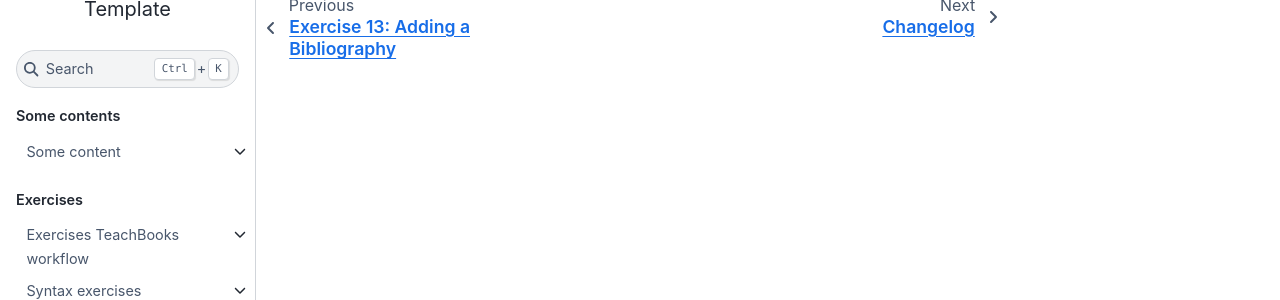
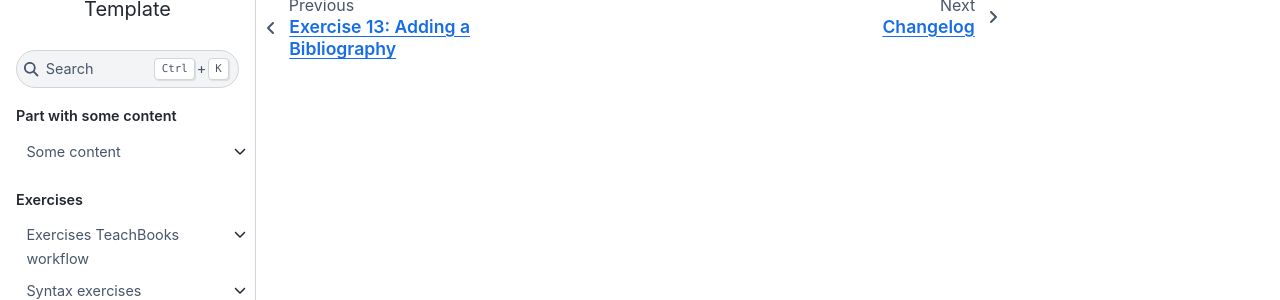
Before and after one commit to TeachBooks/template, a Jupyter Book: the page built from book/references.md, in a window 1280 px wide. Shown: the part 250-550 px from the top of the page. Built offline with Jupyter Book 1.0.4 settings and Sphinx 7.4.7 and the Sphinx Book theme 1.1.4, drawn with Linux system fonts in a browser that asks for light colours; comment, search, counter and statistics services are not loaded.

Commit message:
Update _toc.yml

```diff
--- a/book/_toc.yml
+++ b/book/_toc.yml
@@ -2,7 +2,7 @@ format: jb-book
 root: intro.md
 
 parts:
-  - caption: Some contents
+  - caption: Part with some content
     chapters:
     - file: some_content/overview.md
       sections:
```
